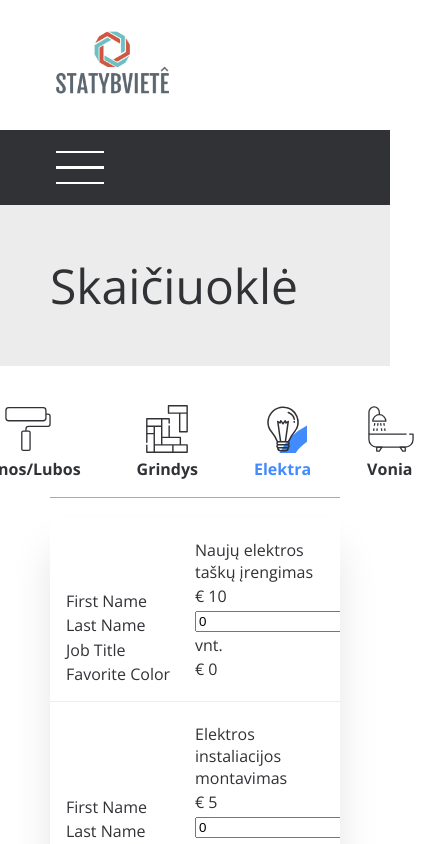
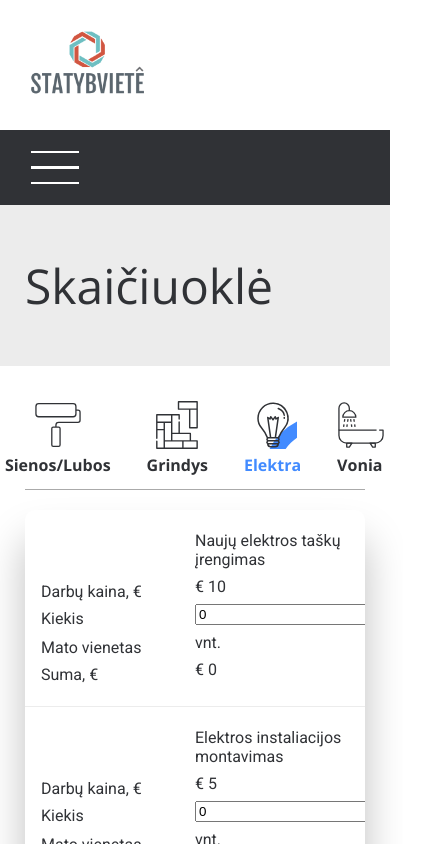
Before and after one commit to rokasandreikenas/Statybviete, a React (Create React App) app: page /skaiciuokle in a window 390 px wide. Both pictures are taken after a click on the tab "Elektra". Shown: the top 844 px of the page, 443 px wide, since content can reach past the window. Built offline with nearby package versions, Linux system fonts and the light colour scheme.

Commit message:
add roboto font for table; fix table responsivness

```diff
--- a/src/App.scss
+++ b/src/App.scss
@@ -1,9 +1,11 @@
+@import "../src/scss/breakpoints";
+
 .container {
   padding: 0 100px;
 }
 
-@media (max-width: 768px) {
+@include mobile-tablet {
   .container {
-    padding: 0 50px;
+    padding: 0 25px;
   }
 }
--- a/src/components/EstimateCalculator/EstimateCalculator.js
+++ b/src/components/EstimateCalculator/EstimateCalculator.js
@@ -23,14 +23,24 @@ const EstimateCalculator = () => {
     });
   };
 
-  const sum = Object.values(electricityQuantity).map((item, index) => {
-    const itemSum = item * Electricity[index].price;
-    let total = 0;
-    total = +itemSum;
-    return total;
-  });
+  // const sum = Object.values(electricityQuantity).map((item, index) => {
+  //   return item * Electricity[index].price;
+  // });
 
-  const totalSum = sum.reduce((a, b) => a + b);
+  const sum = (quantity, speciality) =>
+    Object.values(quantity).map((item, index) => {
+      return item * speciality[index].price;
+    });
+
+  const totalSum = (sum) => {
+    return sum.reduce((a, b) => a + b);
+  };
+
+  const electricitySum = sum(electricityQuantity, Electricity);
+
+  console.log(electricitySum);
+
+  // const totalSum = sum.reduce((a, b) => a + b);
 
   return (
     <div className="container">
@@ -62,7 +72,7 @@ const EstimateCalculator = () => {
           <h2>Vonia</h2>
         </TabPanel>
       </Tabs>
-      <TotalSumContainer title="Viso" sumValue={totalSum} />
+      <TotalSumContainer title="Viso" sumValue={totalSum(electricitySum)} />
     </div>
   );
 };
--- a/src/components/EstimateCalculator/EstimateCalculator.scss
+++ b/src/components/EstimateCalculator/EstimateCalculator.scss
@@ -1,3 +1,5 @@
+@import "./../../scss/breakpoints";
+
 .react-tabs__tab-list {
   margin: 20px 0px;
   padding: 6px;
@@ -41,3 +43,9 @@
     background-image: url(../../assets/bathtub-blue.svg);
   }
 }
+
+@include mobile {
+  .react-tabs__tab {
+    padding: 8px 18px;
+  }
+}
--- a/src/components/EstimateCalculator/EstimateTable/EstimateTable.scss
+++ b/src/components/EstimateCalculator/EstimateTable/EstimateTable.scss
@@ -1,6 +1,5 @@
-.table-wrap {
-    padding: 20px 20px 0px 20px;
-}
+@import "../../../scss/breakpoints";
+@import url("https://fonts.googleapis.com/css2?family=Roboto&display=swap");
 
 .estimate-table {
   border-collapse: collapse;
@@ -10,7 +9,9 @@
   text-align: left;
   border-radius: 10px;
   overflow: hidden;
-    box-shadow: 0 30px 40px rgba(0, 0, 0, 0.1);
+  box-shadow: 0 30px 40px rgba(0, 0, 0, 0.25);
+
+  font-family: "Roboto", sans-serif;
 
   tr {
     height: 50px;
@@ -42,18 +43,15 @@
       font-size: 16px;
     }
 
+    @include desktop {
       td:nth-child(1) {
-            // padding-left: 20px;
+        padding-left: 20px;
+      }
     }
   }
 }
 
-@media only screen and (max-width: 760px), (min-device-width: 768px) and (max-device-width: 1024px) {
-    .table-wrap {
-        padding: 0;
-    }
-
-    /* Force table to not be like tables anymore */
+@include mobile-tablet {
   .estimate-table {
     display: block;
 
@@ -65,7 +63,6 @@
       display: block;
     }
 
-        /* Hide table headers (but not display: none;, for accessibility) */
     thead tr {
       position: absolute;
       top: -9999px;
@@ -79,21 +76,16 @@
     }
 
     td {
-            /* Behave  like a "row" */
       border: none;
       // border-bottom: 1px solid #eee;
       position: relative;
       padding-left: 50%;
-        }
-
-        td:nth-child(1) {
-            // padding-left: 0;
+      margin-bottom: 6px;
     }
 
     td:before {
       /* Now like a table header */
       position: absolute;
-            /* Top/left values mimic padding */
       top: 6px;
       left: 6px;
       width: 45%;
@@ -101,20 +93,17 @@
       white-space: nowrap;
     }
 
-        /*
-	Label the data
-	*/
     td:nth-of-type(2):before {
-            content: "First Name";
+      content: "Darbų kaina, €";
     }
     td:nth-of-type(3):before {
-            content: "Last Name";
+      content: "Kiekis";
     }
     td:nth-of-type(4):before {
-            content: "Job Title";
+      content: "Mato vienetas";
     }
     td:nth-of-type(5):before {
-            content: "Favorite Color";
+      content: "Suma, €";
     }
   }
 }
--- a/src/components/TotalSumContainer/TotalSumContainer.scss
+++ b/src/components/TotalSumContainer/TotalSumContainer.scss
@@ -1,3 +1,5 @@
+@import "../../scss/breakpoints";
+
 .total-sum-container {
   display: flex;
   align-items: center;
@@ -6,7 +8,7 @@
   border-radius: 25px;
   color: #ffffff;
   font-size: 24px;
-    margin: 0px 20px 20px 20px;
+  margin-bottom: 20px;
 
   .text {
     margin-right: 14px;
@@ -29,9 +31,3 @@
     padding: 5px 20px 5px 3px;
   }
 }
-
-@media only screen and (max-width: 760px), (min-device-width: 768px) and (max-device-width: 1024px) {
-    .total-sum-container {
-        margin: 0;
-    }
-}
--- /dev/null
+++ b/src/scss/_breakpoints.scss
@@ -0,0 +1,27 @@
+$mobile-width: 480px;
+$tablet-width: 768px;
+$desktop-width: 1024px;
+
+@mixin mobile {
+  @media (max-width: #{$mobile-width}) {
+    @content;
+  }
+}
+
+@mixin tablet {
+  @media (min-width: #{$tablet-width}) and (max-width: #{$desktop-width - 1px}) {
+    @content;
+  }
+}
+
+@mixin mobile-tablet {
+  @media (max-width: #{$tablet-width}), (min-width: #{$tablet-width}) and (max-width: #{$desktop-width - 1px}) {
+    @content;
+  }
+}
+
+@mixin desktop {
+  @media (min-width: #{$desktop-width}) {
+    @content;
+  }
+}
```
Lines whose indentation alone changed are shown as unchanged.
